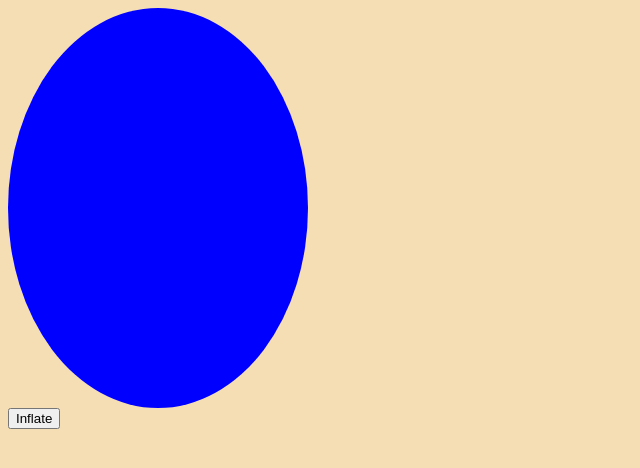
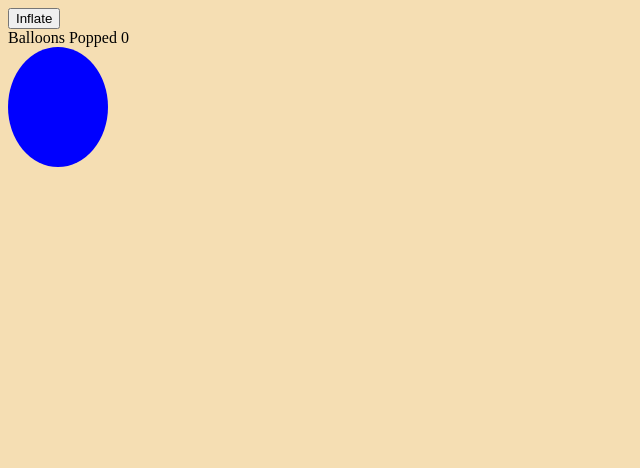
Before and after one commit to jarrettfoy/Balloon-Pop, a plain HTML site: page index.html in a window 1280 px wide. Both pictures are taken after a click on the button "Inflate". Shown: the whole page, without its empty margins (0-640 px from the left). Drawn offline with Linux system fonts and the light colour scheme.

Commit message:
whatever

```diff
--- a/index.html
+++ b/index.html
@@ -8,12 +8,21 @@
     <title>Balloon Pop</title>
     <link rel="stylesheet" href="style.css">
 </head>
+<body>
+    <button onclick="inflate()">
+        Inflate
+        <span id="click count"></span>
+    </button>
+<div>
+    <span>Balloons Popped</span>
+    <span id="pop-count">0</span>
+</div>
+
+    <div id="balloon" class="balloon"></div>
 
 
-<body>
-    <div id="balloon" class="balloon"></div>
-    <button onclick="inflate()">Inflate</button>
     <script src="main.js"></script>
+
 </body>
 
 </html>
--- a/main.js
+++ b/main.js
@@ -1,5 +1,28 @@
+let clickCount = 0
+let height = 120
+let width = 100
+let inflationRate = 20
+let maxsize = 300
+let popCount = 0
+
 function inflate() {
-  var balloonElement = document.getElementById("balloon")
-  balloonElement.style.height = "400px"
-  balloonElement.style.width = "300px"
+    clickCount++
+    let balloonElement = document.getElementById("balloon")
+    height += inflationRate
+    width += inflationRate
+    if (height >= maxsize) {
+        console.log("pop the balloon")
+        popCount++
+        height = 0
+        width = 0
+        document.getElementById("pop-count").innerText = popCount.toString()
+    }
+
+    balloonElement.style.height = height = "px"
+    balloonElement.style.width = width = "px"
+
+
+    let clickCountElem = document.getElementById("click-count")
+    clickCountElem.innerText = clickCount.toString()
+
 }
```
